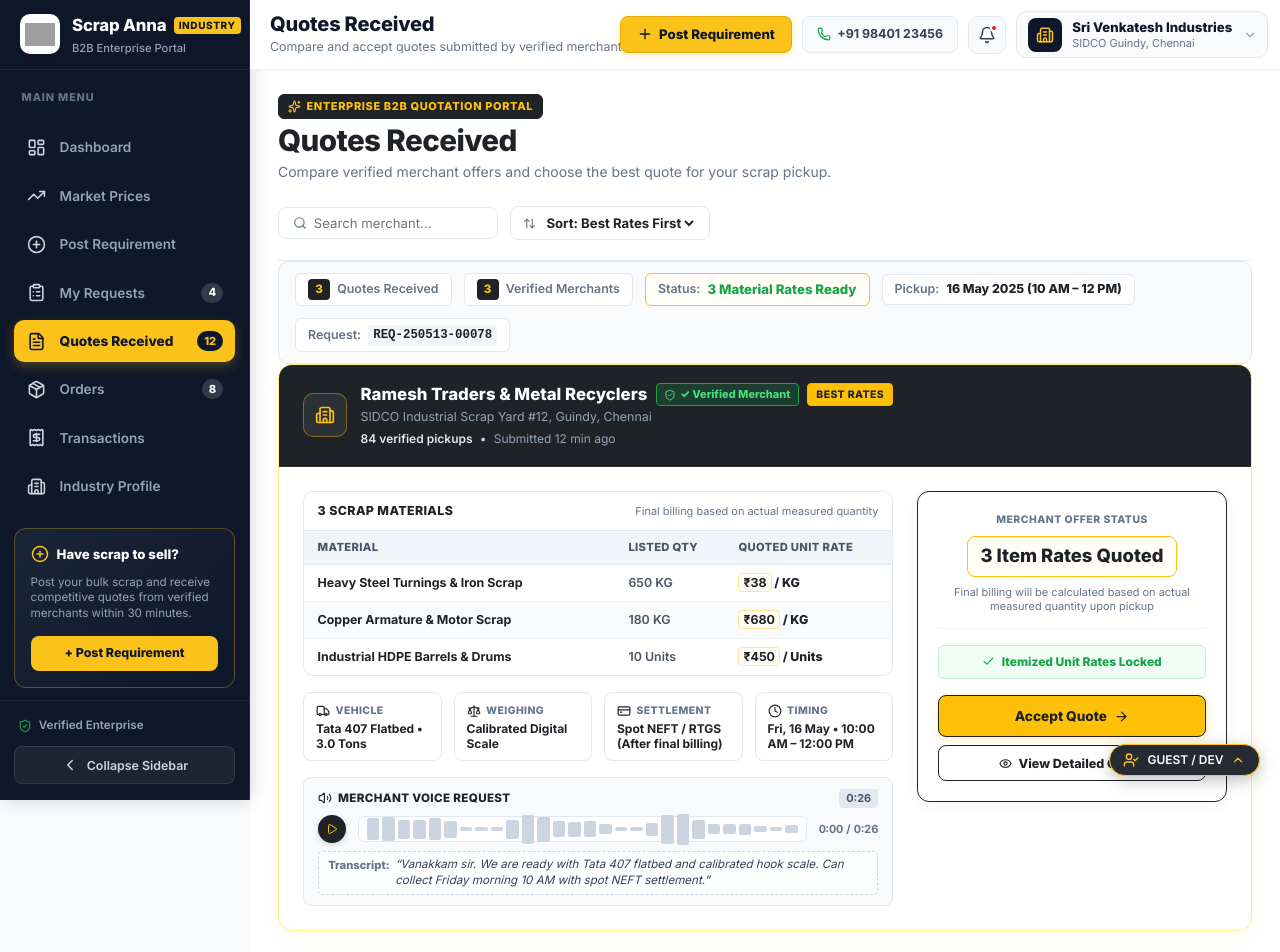
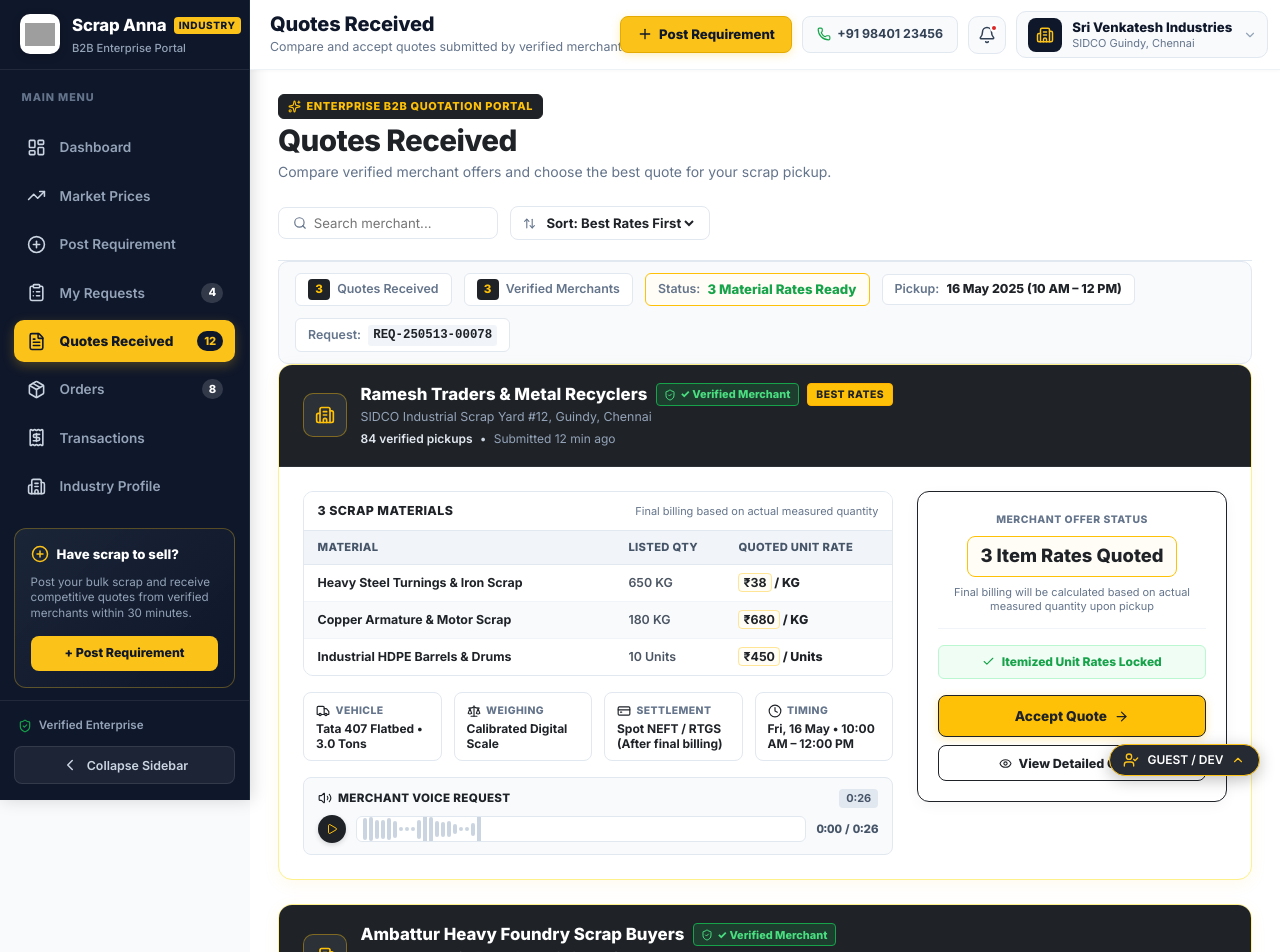
Before and after one commit to suyambu-raja/SCRAP_ANNA_APPLICATION, a React (Vite) app in the folder web_frontend/: page /industry/quotes in a window 1280 px wide. Shown: the top 952 px of the page. Built offline with nearby package versions, Linux system fonts and the light colour scheme; grey boxes are pictures that could not be loaded.

Commit message:
pages aligned for mobile3

```diff
--- a/web_frontend/src/pages/industry/IndustryQuotesReceived.module.css
+++ b/web_frontend/src/pages/industry/IndustryQuotesReceived.module.css
@@ -559,7 +559,9 @@
 .voicePlayerStrip {
   display: flex;
   align-items: center;
-  gap: 0.75rem;
+  gap: 0.65rem;
+  width: 100%;
+  box-sizing: border-box;
 }
 
 .miniPlayBtn {
@@ -591,18 +593,22 @@
 .waveformContainer {
   display: flex;
   align-items: center;
-  gap: 3px;
+  gap: 2px;
   height: 26px;
   flex: 1;
+  min-width: 0;
   background: #ffffff;
-  padding: 0 0.5rem;
+  padding: 0 0.4rem;
   border-radius: 6px;
   border: 1px solid #e2e8f0;
+  box-sizing: border-box;
+  overflow: hidden;
 }
 
 .waveformBar {
   flex: 1;
   min-width: 2px;
+  max-width: 4px;
   background: #cbd5e1;
   border-radius: 2px;
   transition: height 0.2s ease, background-color 0.2s ease;
@@ -629,35 +635,12 @@
 }
 
 .voiceTimestamp {
-  font-size: 0.7rem;
-  font-weight: 700;
-  color: #64748b;
+  font-size: 0.725rem;
+  font-weight: 800;
+  color: #475569;
   font-variant-numeric: tabular-nums;
   flex-shrink: 0;
-}
-
-.transcriptBox {
-  display: flex;
-  align-items: flex-start;
-  gap: 0.35rem;
-  background: rgba(255, 255, 255, 0.7);
-  padding: 0.35rem 0.6rem;
-  border-radius: 5px;
-  border: 1px dashed #cbd5e1;
-}
-
-.transcriptLabel {
-  font-size: 0.7rem;
-  font-weight: 800;
-  color: #64748b;
-  flex-shrink: 0;
-}
-
-.transcriptSnippet {
-  font-size: 0.725rem;
-  color: #334155;
-  font-style: italic;
-  line-height: 1.35;
+  white-space: nowrap;
 }
 
 /* ==========================================================================
--- a/web_frontend/src/pages/industry/IndustryQuotesReceived.tsx
+++ b/web_frontend/src/pages/industry/IndustryQuotesReceived.tsx
@@ -648,7 +648,7 @@ export default function IndustryQuotesReceived() {
 
                     {/* Audio Frequency Waveform Bars */}
                     <div className={styles.waveformContainer}>
-                      {Array.from({ length: 28 }).map((_, i) => (
+                      {Array.from({ length: 20 }).map((_, i) => (
                         <div
                           key={i}
                           className={`${styles.waveformBar} ${
@@ -664,13 +664,6 @@ export default function IndustryQuotesReceived() {
 
                     <span className={styles.voiceTimestamp}>
                       {playingVoiceId === quote.id ? '0:12' : '0:00'} / {quote.voiceNoteDuration}
-                    </span>
-                  </div>
-
-                  <div className={styles.transcriptBox}>
-                    <span className={styles.transcriptLabel}>Transcript:</span>
-                    <span className={styles.transcriptSnippet}>
-                      &ldquo;{quote.voiceNoteTranscript}&rdquo;
                     </span>
                   </div>
                 </div>
```
